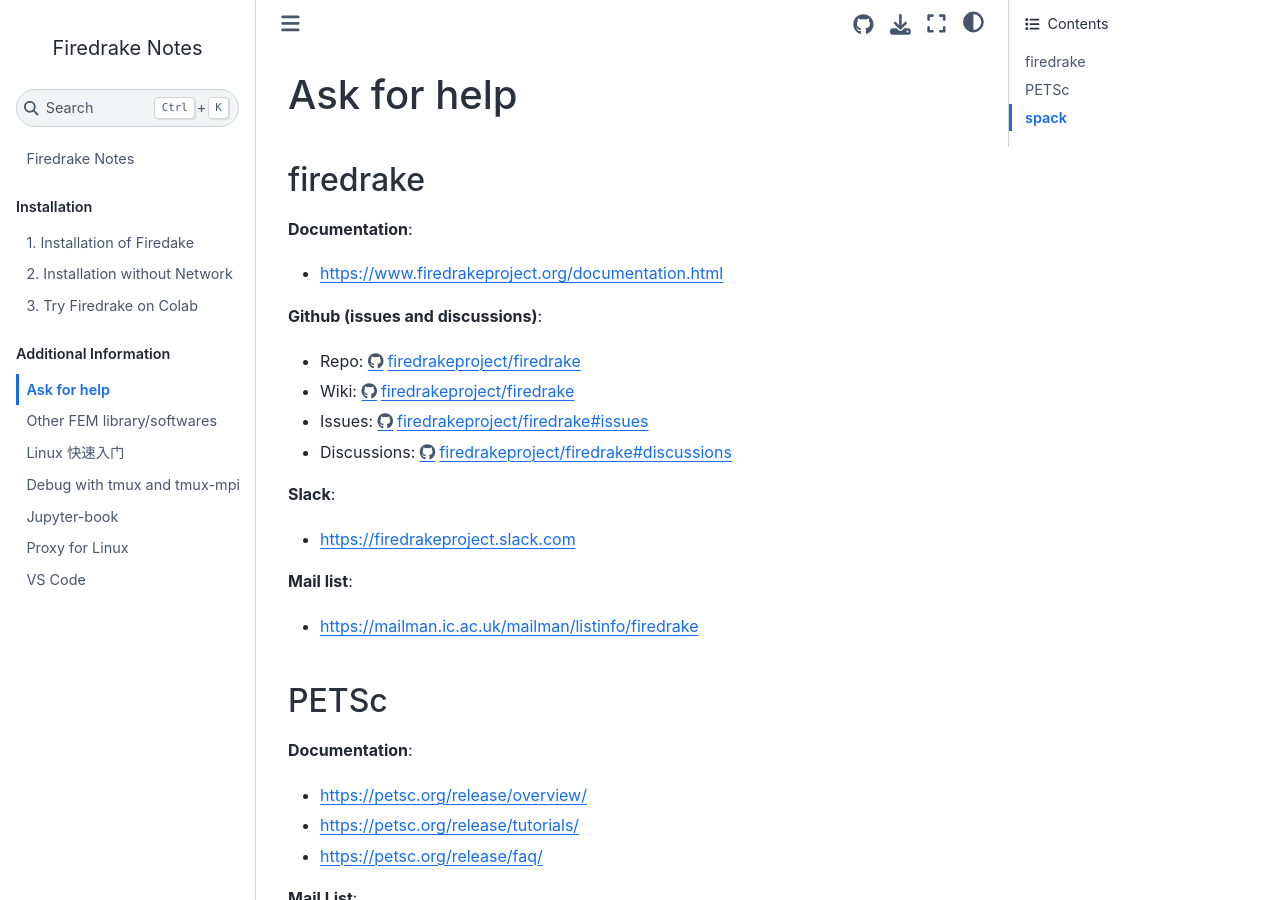
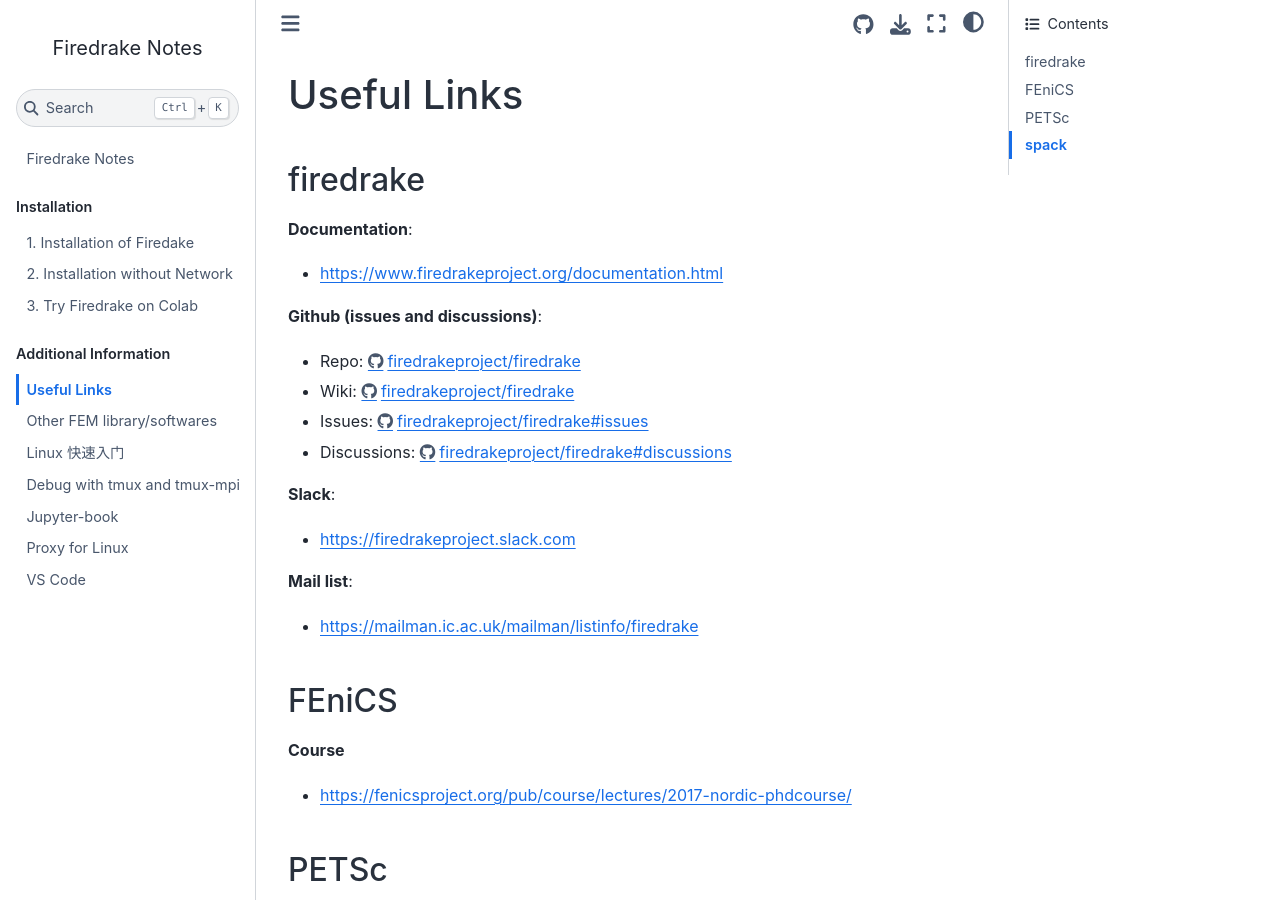
Before and after one commit to lrtfm/notes-for-firedrake, a Jupyter Book: the page built from installation/ask_for_help.md, in a window 1280 px wide and 900 px high. Built offline with Jupyter Book 1.0.4 settings and Sphinx 7.4.7 and the Sphinx Book theme 1.1.4, drawn with Linux system fonts in a browser that asks for light colours; pages that are not in the unit, such as notebooks, are missing from menus.

Commit message:
Add link of fenics course

```diff
--- a/installation/ask_for_help.md
+++ b/installation/ask_for_help.md
@@ -1,4 +1,4 @@
-# Ask for help
+# Useful Links
 
 ## firedrake
 
@@ -27,6 +27,11 @@
 
 + https://mailman.ic.ac.uk/mailman/listinfo/firedrake
 
+## FEniCS
+
+__Course__
++ https://fenicsproject.org/pub/course/lectures/2017-nordic-phdcourse/
+
 ## PETSc
 
 __Documentation__:
```
